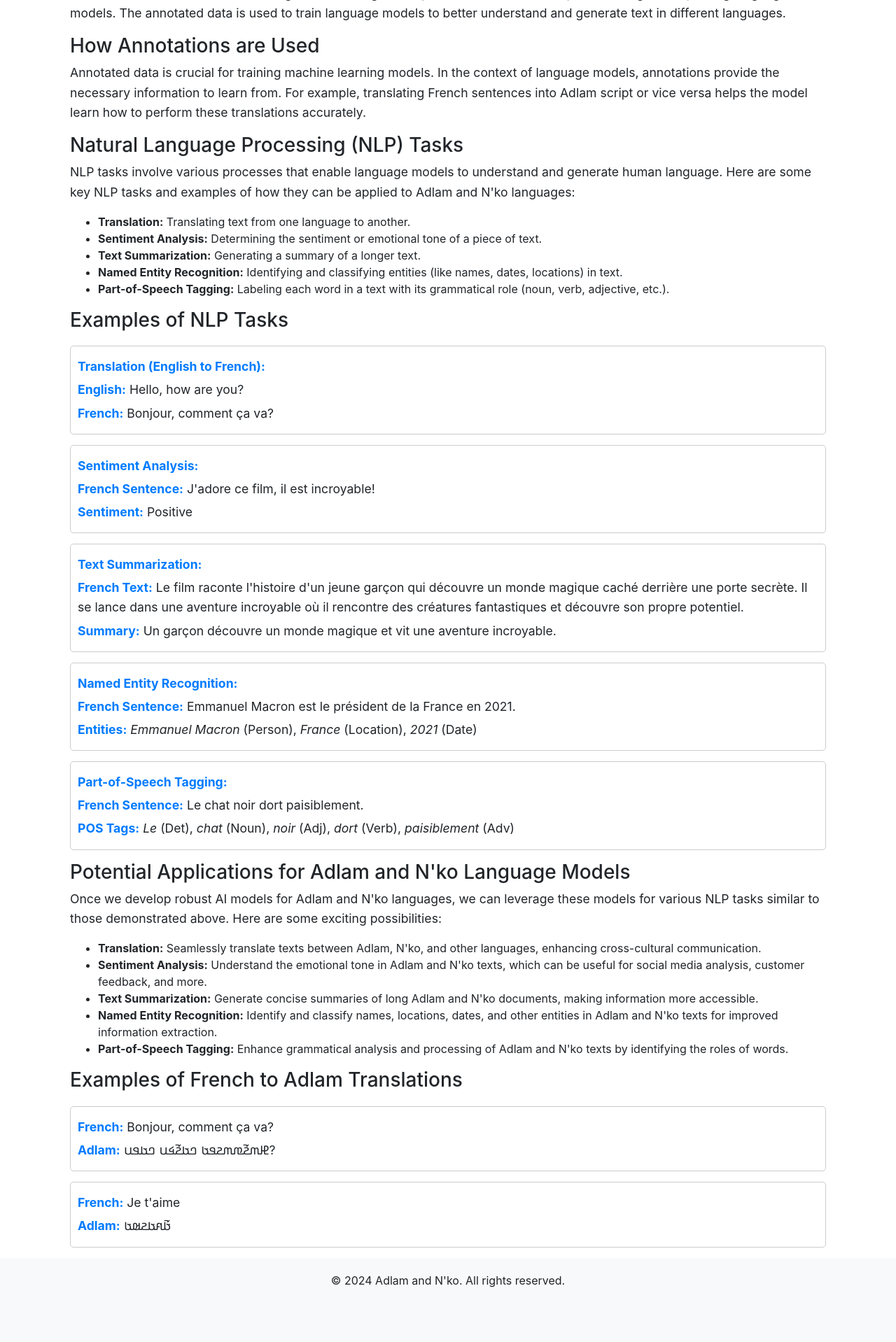
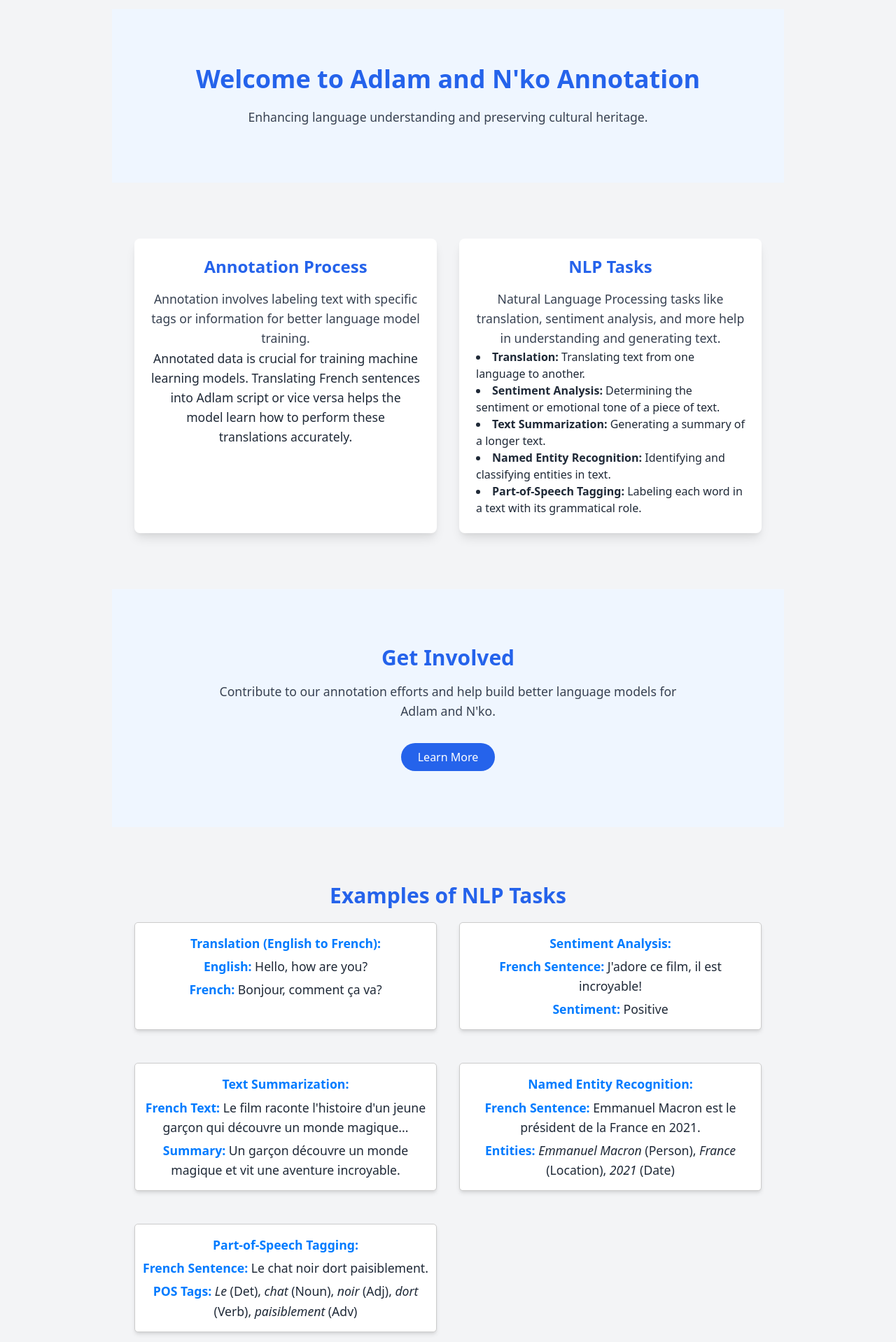
Before and after one commit to boubacar-sow/Adlam-and-Nko, a Django app: page /adlamandnko_app/ in a window 1280 px wide. Shown: the part 859-2777 px from the top of the page at 70% size. Before the commit the page ends 2699 px from the top, so only its background shows below. Run offline with Django 5.2, Linux system fonts and the light colour scheme; a user stored in the database is signed in; some libraries are stand-ins or nearby versions.

Commit message:
Improve the frontend of home and login pages

```diff
--- a/django_adlamandnko/django_adlamandnko/adlamandnko_app/static/adlamandnko_app/css/style.css
+++ b/django_adlamandnko/django_adlamandnko/adlamandnko_app/static/adlamandnko_app/css/style.css
@@ -7,16 +7,36 @@
   font-size: 18px;
 }
 
-/* static/adlamandnko_app/css/style.css */
-.navbar-brand {
-  font-weight: bold;
+.nav-link {
+  color: #4a5568; /* text-gray-600 */
+  transition: color 0.3s ease; /* transition duration-300 */
+  padding: 0.5rem 1rem;
 }
-.nav-link {
-  font-size: 1.1em;
+
+.nav-link:hover {
+  color: #3182ce; /* text-blue-600 */
 }
+
+.btn-link {
+  padding: 0.5rem 1rem; /* Ensure padding matches nav-link */
+}
+
+
 .container {
   padding-top: 20px;
 }
+
+.container {
+  width: 100%;
+  padding: 0 5rem;
+}
+
+.container0 {
+  width: 100%;
+  padding: 0 5rem;
+}
+
+
 .footer {
   background-color: #f8f9fa;
   padding: 20px 0;
--- a/django_adlamandnko/django_adlamandnko/adlamandnko_app/static/adlamandnko_app/js/base.js
+++ b/django_adlamandnko/django_adlamandnko/adlamandnko_app/static/adlamandnko_app/js/base.js
@@ -1,39 +1,13 @@
 // static/adlamandnko_app/js/base.js
-/*$(document).ready(function() {
-    if ($('#background').hasClass('with-background')) {
-        let images = [
-            "/static/adlamandnko_app/images/adlam.jpg",
-            "/static/adlamandnko_app/images/nko.jpg_large"
-        ];
-        let currentIndex = 0;
-
-        function changeBackground() {
-            currentIndex = (currentIndex + 1) % images.length;
-            $('#background').css('background-image', 'url(' + images[currentIndex] + ')');
-        }
-
-        setInterval(changeBackground, 2000); // Change image every 5 seconds
-    }
-
-    $('.nav-link').on('click', function() {
-        $('.nav-link').removeClass('active');
-        $(this).addClass('active');
-    });
-});*/
 const wrapper = document.querySelector('#background.with-background .wrapper');
 const images = document.querySelectorAll('#background.with-background img');
 let currentIndex = 0;
-const totalImages = images.length;
-const imageWidth = images[0].clientWidth;
 
-// Fonction pour faire défiler les images
 function slideImages() {
-  // Calcule le décalage pour faire défiler l'image suivante
-  currentIndex = (currentIndex + 1) % totalImages;
-
-  // Applique la translation pour afficher la prochaine image
-  wrapper.style.transform = `translateX(-${currentIndex * imageWidth}px)`;
+    images.forEach((img, index) => {
+        img.style.display = index === currentIndex ? 'block' : 'none';
+    });
+    currentIndex = (currentIndex + 1) % images.length;
 }
 
-// Lancer le défilement toutes les 2 secondes
 setInterval(slideImages, 5000);
--- a/django_adlamandnko/django_adlamandnko/adlamandnko_app/templates/adlamandnko_app/base.html
+++ b/django_adlamandnko/django_adlamandnko/adlamandnko_app/templates/adlamandnko_app/base.html
@@ -6,69 +6,58 @@
     <meta charset="UTF-8" />
     <meta name="viewport" content="width=device-width, initial-scale=1.0" />
     <title>{% block title %}Adlam and N'ko{% endblock %}</title>
-    <link rel="stylesheet" href="https://stackpath.bootstrapcdn.com/bootstrap/4.3.1/css/bootstrap.min.css" />
+    <link href="https://cdn.jsdelivr.net/npm/tailwindcss@2.1.2/dist/tailwind.min.css" rel="stylesheet">
     <link rel="stylesheet" type="text/css" href="{% static 'adlamandnko_app/css/style.css' %}">
 </head>
-  <body>
-    <nav class="navbar navbar-expand-lg navbar-light bg-light">
-      <a class="navbar-brand" href="{% url 'home' %}">Adlam and N'ko</a>
-      <button class="navbar-toggler" type="button" data-toggle="collapse" data-target="#navbarNav" aria-controls="navbarNav" aria-expanded="false" aria-label="Toggle navigation">
-        <span class="navbar-toggler-icon"></span>
-      </button>
-      <div class="collapse navbar-collapse" id="navbarNav">
-        <ul class="navbar-nav">
-          <li class="nav-item active">
+<body class="bg-gray-100 text-gray-800">
+    <nav class="bg-white shadow-md py-2">
+        <div class="container0 mx-auto px-4 flex justify-between items-center">
+            <a class="text-xl font-bold text-blue-600" href="{% url 'home' %}">Adlam and N'ko</a>
+            <div class="md:flex space-x-4 hidden">
                 <a class="nav-link" href="{% url 'home' %}">Home</a>
-          </li>
-          <li class="nav-item">
                 <a class="nav-link" href="{% url 'annotate' %}">Annotate</a>
-          </li>
-          <li class="nav-item">
                 <a class="nav-link" href="{% url 'about_adlam' %}">About Adlam</a>
-          </li>
-          <li class="nav-item">
                 <a class="nav-link" href="{% url 'about_nko' %}">About N'ko</a>
-          </li>
-          <li class="nav-item">
                 <a class="nav-link" href="{% url 'home' %}">Contact</a>
-          </li>
-        </ul>
-        <ul class="navbar-nav ml-auto">
+            </div>
+            <ul class="md:flex space-x-4 ml-auto items-center"> <!-- Add items-center -->
                 {% if user.is_authenticated %}
-            <li class="nav-item">
+                    <li>
                         <a class="nav-link" href="{% url 'profile' %}">Profile</a>
                     </li>
-            <li class="nav-item">
-              <form method="POST" action="{% url 'logout' %}">
+                    <li>
+                        <form method="POST" action="{% url 'logout' %}" class="inline"> <!-- Add class="inline" -->
                             {% csrf_token %}
                             <button type="submit" class="btn btn-link nav-link">Logout</button>
                         </form>
                     </li>
                 {% else %}
-            <li class="nav-item">
+                    <li>
                         <a class="nav-link" href="{% url 'login' %}">Login</a>
                     </li>
-            <li class="nav-item">
+                    <li>
                         <a class="nav-link" href="{% url 'register' %}">Register</a>
                     </li>
                 {% endif %}
             </ul>
+            <div class="md:hidden">
+                <button class="text-gray-500" type="button" data-toggle="collapse" data-target="#navbarNav">
+                    <span class="navbar-toggler-icon"></span>
+                </button>
+            </div>
         </div>
     </nav>
     <section id="background" class="{% block body_class %}with-background{% endblock %}">
-      <div class="wrapper">
-        {% get_body_class as body_class %}
-        {% if body_class == 'with-background' %}
+        <div class="wrapper flex justify-center items-center h-screen bg-cover bg-center" style="background-image: url('{% static 'adlamandnko_app/images/background.jpg' %}')">
             <img src="{% static 'adlamandnko_app/images/adlam.jpg' %}" />
             <img src="{% static 'adlamandnko_app/images/nko.jpg' %}" />
-        {% endif %}
         </div>
     </section>
-    <div class="container mt-4">
+    <div class="container0 mt-4">
         {% block content %}{% endblock %}
     </div>
-    <footer class="footer">
-      <p>© 2024 Adlam and N'ko. All rights reserved.</p>
+    <footer class="bg-gray-800 text-white py-4 mt-4">
+        <p class="text-center">© 2024 Adlam and N'ko. All rights reserved.</p>
     </footer>
     <script src="https://code.jquery.com/jquery-3.3.1.slim.min.js"></script>
     <script src="https://stackpath.bootstrapcdn.com/bootstrap/4.3.1/js/bootstrap.bundle.min.js"></script>
--- a/django_adlamandnko/django_adlamandnko/adlamandnko_app/templates/adlamandnko_app/home.html
+++ b/django_adlamandnko/django_adlamandnko/adlamandnko_app/templates/adlamandnko_app/home.html
@@ -1,84 +1,101 @@
 {% extends 'adlamandnko_app/base.html' %}
 {% load static %}
 {% block title %}Home{% endblock %}
+
 {% block content %}
-<div class="container mt-4">
-  <h2>Welcome to Adlam and N'ko Annotation</h2>
-  <p>Annotation, in the context of language models, refers to the process of labeling text with specific tags or information. This information can include translations, grammatical tags, or any other metadata that helps in building and improving language models. The annotated data is used to train language models to better understand and generate text in different languages.</p>
+<div class="container mx-auto text-center mt-4">
+    <section class="py-20 bg-blue-50 w-full"> <!-- Add w-full to span 100% width -->
+        <h2 class="text-4xl font-bold text-blue-600">Welcome to Adlam and N'ko Annotation</h2>
+        <p class="mt-4 text-lg text-gray-700">Enhancing language understanding and preserving cultural heritage.</p>
+    </section>
 
-  <h3>How Annotations are Used</h3>
-  <p>Annotated data is crucial for training machine learning models. In the context of language models, annotations provide the necessary information to learn from. For example, translating French sentences into Adlam script or vice versa helps the model learn how to perform these translations accurately.</p>
-
-  <h3>Natural Language Processing (NLP) Tasks</h3>
-  <p>NLP tasks involve various processes that enable language models to understand and generate human language. Here are some key NLP tasks and examples of how they can be applied to Adlam and N'ko languages:</p>
-  <ul>
+    <section class="my-20 flex justify-center">
+        <div class="grid grid-cols-1 md:grid-cols-2 gap-8 max-w-4xl w-full">
+            <div class="p-6 bg-white shadow-lg rounded-lg transform hover:scale-105 transition-all duration-300">
+                <h3 class="text-2xl font-bold text-blue-600">Annotation Process</h3>
+                <p class="mt-4 text-gray-700">Annotation involves labeling text with specific tags or information for better language model training.</p>
+                <p>Annotated data is crucial for training machine learning models. Translating French sentences into Adlam script or vice versa helps the model learn how to perform these translations accurately.</p>
+            </div>
+            <div class="p-6 bg-white shadow-lg rounded-lg transform hover:scale-105 transition-all duration-300">
+                <h3 class="text-2xl font-bold text-blue-600">NLP Tasks</h3>
+                <p class="mt-4 text-gray-700">Natural Language Processing tasks like translation, sentiment analysis, and more help in understanding and generating text.</p>
+                <ul class="list-disc list-inside text-left mx-auto">
                     <li><strong>Translation:</strong> Translating text from one language to another.</li>
                     <li><strong>Sentiment Analysis:</strong> Determining the sentiment or emotional tone of a piece of text.</li>
                     <li><strong>Text Summarization:</strong> Generating a summary of a longer text.</li>
-    <li><strong>Named Entity Recognition:</strong> Identifying and classifying entities (like names, dates, locations) in text.</li>
-    <li><strong>Part-of-Speech Tagging:</strong> Labeling each word in a text with its grammatical role (noun, verb, adjective, etc.).</li>
+                    <li><strong>Named Entity Recognition:</strong> Identifying and classifying entities in text.</li>
+                    <li><strong>Part-of-Speech Tagging:</strong> Labeling each word in a text with its grammatical role.</li>
                 </ul>
+            </div>
+        </div>
+    </section>
 
-  <h3>Examples of NLP Tasks</h3>
-  <div id="examples">
-    <div class="example">
+    <section class="text-center py-20 bg-blue-50 flex justify-center">
+        <div class="max-w-2xl w-full">
+            <h3 class="text-3xl font-bold text-blue-600">Get Involved</h3>
+            <p class="mt-4 text-lg text-gray-700">Contribute to our annotation efforts and help build better language models for Adlam and N'ko.</p>
+            <button class="mt-8 bg-blue-600 text-white px-6 py-2 rounded-full hover:bg-blue-700 transition-all duration-300">Learn More</button>
+        </div>
+    </section>
+
+    <section class="my-20 flex justify-center">
+        <div class="max-w-4xl w-full">
+            <h3 class="text-3xl font-bold text-blue-600">Examples of NLP Tasks</h3>
+            <div id="examples" class="grid grid-cols-1 md:grid-cols-2 gap-8 justify-center mt-4">
+                <div class="example p-4 bg-white shadow-md rounded-lg">
                     <p><strong>Translation (English to French):</strong></p>
                     <p><strong>English:</strong> Hello, how are you?</p>
                     <p><strong>French:</strong> Bonjour, comment ça va?</p>
                 </div>
-    <div class="example">
+                <div class="example p-4 bg-white shadow-md rounded-lg">
                     <p><strong>Sentiment Analysis:</strong></p>
                     <p><strong>French Sentence:</strong> J'adore ce film, il est incroyable!</p>
                     <p><strong>Sentiment:</strong> Positive</p>
                 </div>
-    <div class="example">
+                <div class="example p-4 bg-white shadow-md rounded-lg">
                     <p><strong>Text Summarization:</strong></p>
-      <p><strong>French Text:</strong> Le film raconte l'histoire d'un jeune garçon qui découvre un monde magique caché derrière une porte secrète. Il se lance dans une aventure incroyable où il rencontre des créatures fantastiques et découvre son propre potentiel.</p>
+                    <p><strong>French Text:</strong> Le film raconte l'histoire d'un jeune garçon qui découvre un monde magique...</p>
                     <p><strong>Summary:</strong> Un garçon découvre un monde magique et vit une aventure incroyable.</p>
                 </div>
-    <div class="example">
+                <div class="example p-4 bg-white shadow-md rounded-lg">
                     <p><strong>Named Entity Recognition:</strong></p>
                     <p><strong>French Sentence:</strong> Emmanuel Macron est le président de la France en 2021.</p>
                     <p><strong>Entities:</strong> <em>Emmanuel Macron</em> (Person), <em>France</em> (Location), <em>2021</em> (Date)</p>
                 </div>
-    <div class="example">
+                <div class="example p-4 bg-white shadow-md rounded-lg">
                     <p><strong>Part-of-Speech Tagging:</strong></p>
                     <p><strong>French Sentence:</strong> Le chat noir dort paisiblement.</p>
                     <p><strong>POS Tags:</strong> <em>Le</em> (Det), <em>chat</em> (Noun), <em>noir</em> (Adj), <em>dort</em> (Verb), <em>paisiblement</em> (Adv)</p>
                 </div>
             </div>
+        </div>
+    </section>
 
-  <h3>Potential Applications for Adlam and N'ko Language Models</h3>
-  <p>Once we develop robust AI models for Adlam and N'ko languages, we can leverage these models for various NLP tasks similar to those demonstrated above. Here are some exciting possibilities:</p>
-  <ul>
-    <li><strong>Translation:</strong> Seamlessly translate texts between Adlam, N'ko, and other languages, enhancing cross-cultural communication.</li>
-    <li><strong>Sentiment Analysis:</strong> Understand the emotional tone in Adlam and N'ko texts, which can be useful for social media analysis, customer feedback, and more.</li>
-    <li><strong>Text Summarization:</strong> Generate concise summaries of long Adlam and N'ko documents, making information more accessible.</li>
-    <li><strong>Named Entity Recognition:</strong> Identify and classify names, locations, dates, and other entities in Adlam and N'ko texts for improved information extraction.</li>
-    <li><strong>Part-of-Speech Tagging:</strong> Enhance grammatical analysis and processing of Adlam and N'ko texts by identifying the roles of words.</li>
-  </ul>
-
-  <h3>Examples of French to Adlam Translations</h3>
-  <div id="adlam-examples">
-    <div class="example">
+    <section id="adlam-examples" class="my-20 text-center flex justify-center">
+        <div class="max-w-2xl">
+            <h3 class="text-3xl font-bold text-blue-600">Examples of French to Adlam Translations</h3>
+            <div class="example p-4 bg-white shadow-md rounded-lg mt-4">
               <p><strong>French:</strong> Bonjour, comment ça va?</p>
-      <p><strong>Adlam:</strong> 𞤄𞤶𞤲𞥄𞤼𞤶𞤲𞤥𞤢 𞤤𞤢𞤲𞥄𞤩𞤭 𞤤𞤢𞤥𞤭?</p>
+              <p><strong>Adlam:</strong> 𞤸𞤵𞥅𞤺𞤮𞤳𞤼𞤶, 𞤼𞤵𞤢𞤱𞥄𞤢𞤼𞥅𞤤𞤴𞤺𞤲𞤮?</p>
             </div>
-    <div class="example">
+            <div class="example p-4 bg-white shadow-md rounded-lg mt-4">
               <p><strong>French:</strong> Je t'aime</p>
-      <p><strong>Adlam:</strong> 𞤢𞥄𞤱𞤢𞤲𞤵𞤢</p>
+              <p><strong>Adlam:</strong> 𞤧𞤢𞤴𞥅𞤤𞥄𞤶𞤣𞤢𞤥𞤣𞤢𞤴</p>
             </div>
-    <!-- Add more examples as needed -->
           </div>
+    </section>
 </div>
 
 <script>
-  // Add any interactivity or additional JavaScript here
 document.addEventListener('DOMContentLoaded', function () {
-    const examples = document.getElementById('examples');
-    examples.style.cursor = 'pointer';
-    examples.addEventListener('click', function () {
-      alert('Explore more translations by participating in our annotation efforts!');
+    const elements = document.querySelectorAll('.transform');
+    elements.forEach(el => {
+        el.addEventListener('mouseover', function () {
+            this.classList.add('scale-110');
+        });
+        el.addEventListener('mouseout', function () {
+            this.classList.remove('scale-110');
+        });
     });
 });
 </script>
--- a/django_adlamandnko/django_adlamandnko/users/forms.py
+++ b/django_adlamandnko/django_adlamandnko/users/forms.py
@@ -8,3 +8,8 @@ class UserRegisterForm(UserCreationForm):
     class Meta:
         model = User
         fields = ['username', 'email', 'password1', 'password2']
+
+    def __init__(self, *args, **kwargs):
+        super().__init__(*args, **kwargs)
+        for field_name, field in self.fields.items():
+            field.widget.attrs.update({'class': 'form-control'})
--- a/django_adlamandnko/django_adlamandnko/users/views.py
+++ b/django_adlamandnko/django_adlamandnko/users/views.py
@@ -28,4 +28,4 @@ def profile(request):
 @login_required  # Only allow access to logged-in users
 def custom_logout(request):
     logout(request)
-    return redirect('index')
+    return redirect('home')
--- a/django_adlamandnko/pyproject.toml
+++ b/django_adlamandnko/pyproject.toml
@@ -13,6 +13,11 @@ tree = "^0.2.4"
 django-crispy-forms = "^2.3"
 crispy-bootstrap5 = "^2024.10"
 keyboard = "^0.13.5"
+python-dotenv = "^1.0.1"
+str2bool = "^1.1"
+django-theme-material-kit = "^1.0.19"
+whitenoise = "^6.7.0"
+gunicorn = "^23.0.0"
 
 
 [build-system]
```
Also changed, not shown: other parts of django_adlamandnko/django_adlamandnko/adlamandnko_app/static/adlamandnko_app/css/style.css (+45 -10 lines), django_adlamandnko/django_adlamandnko/adlamandnko_app/templates/users/login.html (+50 -15 lines), django_adlamandnko/django_adlamandnko/adlamandnko_app/templates/users/register.html (+33 -9 lines), django_adlamandnko/django_adlamandnko/db.sqlite3, 1 other file. Lines whose indentation alone changed are shown as unchanged.
